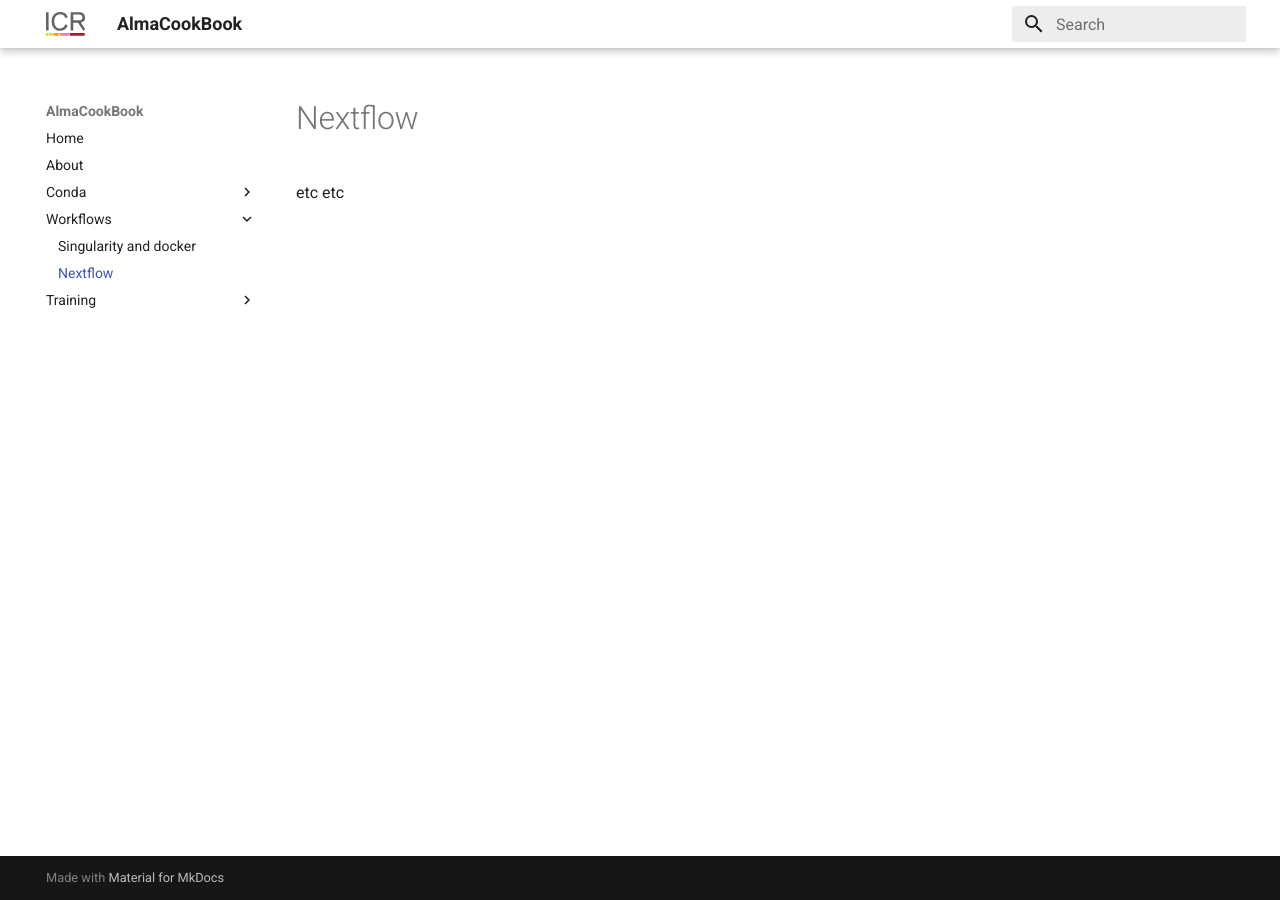
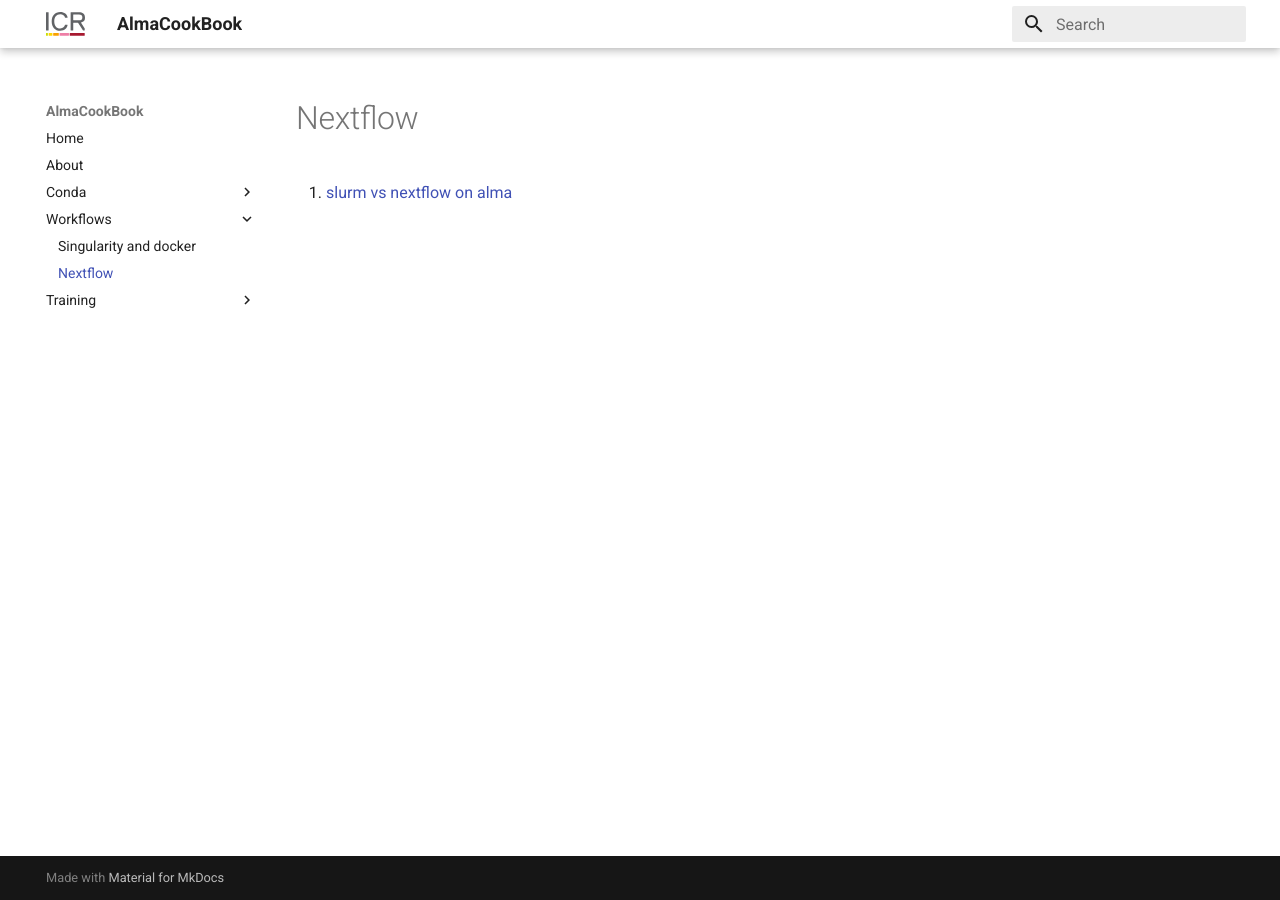
Before and after one commit to AlmaCookBook/AlmaCookBook.github.io, an MkDocs documentation site: the page built from docs/workflows/nextflow.md, in a window 1280 px wide. Built offline with MkDocs 1.6.1 and Material for MkDocs 9.7.7, drawn with Linux system fonts in a browser that asks for light colours.

Commit message:
Update nextflow.md

```diff
--- a/docs/workflows/nextflow.md
+++ b/docs/workflows/nextflow.md
@@ -1,2 +1,4 @@
 # Nextflow
- etc etc
+
+
+1. [slurm vs nextflow on alma]()
```
